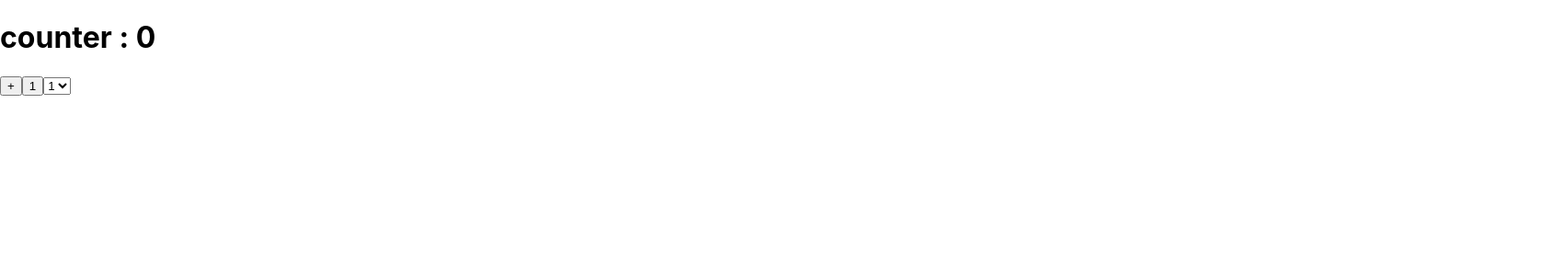
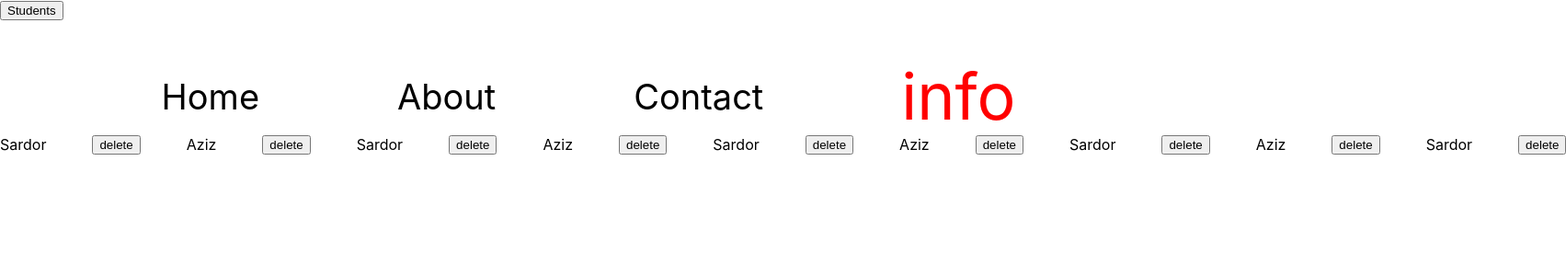
Before and after one commit to NizamovSardorbek/Wbb-ClassWorks, a React (Create React App) app: page /info in a window 1280 px wide. Shown: the top 300 px of the page at 92% size, 1703 px wide, since content can reach past the window. Built offline with nearby package versions, Linux system fonts and the light colour scheme.

Commit message:
routers dom

```diff
--- a/package.json
+++ b/package.json
@@ -8,6 +8,7 @@
     "@testing-library/user-event": "^13.5.0",
     "react": "^18.2.0",
     "react-dom": "^18.2.0",
+    "react-router-dom": "^5.3.4",
     "react-scripts": "5.0.1",
     "react-slick": "^0.29.0",
     "slick-carousel": "^1.8.1",
--- /dev/null
+++ b/src/RouterDom/About.jsx
@@ -0,0 +1,9 @@
+import React from 'react'
+
+const About = () => {
+  return (
+    <div>About</div>
+  )
+}
+
+export default About
--- /dev/null
+++ b/src/RouterDom/Contact.jsx
@@ -0,0 +1,9 @@
+import React from 'react'
+
+const Contact = () => {
+  return (
+    <div>Contact</div>
+  )
+}
+
+export default Contact
--- /dev/null
+++ b/src/RouterDom/Home.jsx
@@ -0,0 +1,9 @@
+import React from 'react'
+
+const Home = () => {
+  return (
+    <div>Home</div>
+  )
+}
+
+export default Home
--- /dev/null
+++ b/src/RouterDom/Info.jsx
@@ -0,0 +1,19 @@
+import React from "react";
+
+const Info = () => {
+  return (
+    <div style={{ display: "flex", gap: "50px" }}>
+      <span> Sardor </span> <button>delete</button>
+      <span> Aziz </span> <button>delete</button>
+      <span> Sardor </span> <button>delete</button>
+      <span> Aziz </span> <button>delete</button>
+      <span> Sardor </span> <button>delete</button>
+      <span> Aziz </span> <button>delete</button>
+      <span> Sardor </span> <button>delete</button>
+      <span> Aziz </span> <button>delete</button>
+      <span> Sardor </span> <button>delete</button>
+    </div>
+  );
+};
+
+export default Info;
--- /dev/null
+++ b/src/RouterDom/RootRouter.jsx
@@ -0,0 +1,40 @@
+import React from "react";
+import { Redirect, Route, Switch, useHistory } from "react-router-dom";
+import About from "./About";
+import Contact from "./Contact";
+import Home from "./Home";
+import Info from "./Info";
+import RouterNavbar from "./RouterNavbar";
+
+const RootRouter = () => {
+  const history = useHistory();
+
+  return (
+    <div>
+      <button onClick={() => history.goBack()}>Students</button>
+      <RouterNavbar />
+
+
+      <Switch>
+
+        <Route exact path={"/home"}>
+          <Home />
+        </Route>
+        <Route path={"/about"}>
+          <About />
+        </Route>
+        <Route path={"/contact"}>
+          <Contact />
+        </Route>
+        <Route path={"/info"}>
+          <Info />
+        </Route>
+        <Route path={"/"}>
+          <Redirect to={"/info"} />
+        </Route>
+      </Switch>
+    </div>
+  );
+};
+
+export default RootRouter;
--- /dev/null
+++ b/src/RouterDom/RouterNavbar.jsx
@@ -0,0 +1,28 @@
+import React from "react";
+import { NavLink } from "react-router-dom";
+import About from "./About";
+import Contact from "./Contact";
+import Home from "./Home";
+import { Wrap, WrapNavbar } from "./RouterStyle";
+
+const RouterNavbar = () => {
+  const style = { color: "red", fontSize: 70 };
+  return (
+    <WrapNavbar>
+      <Wrap activeStyle={style} to="/home">
+        Home
+      </Wrap>
+      <Wrap activeStyle={style} to="/about">
+        About
+      </Wrap>
+      <Wrap activeStyle={style} to="/contact">
+        Contact
+      </Wrap>
+      <Wrap activeStyle={{ color: "red", fontSize: 70 }} to="/info">
+        info
+      </Wrap>
+    </WrapNavbar>
+  );
+};
+
+export default RouterNavbar;
--- /dev/null
+++ b/src/RouterDom/RouterStyle.jsx
@@ -0,0 +1,17 @@
+import { NavLink } from "react-router-dom";
+import styled from "styled-components";
+
+export const WrapNavbar = styled.div`
+  display: flex;
+  align-items: center;
+  justify-content: center;
+  gap: 150px;
+`;
+
+export const Wrap = styled(NavLink)`
+margin-top: 40px;
+  font-size: 38px;
+  text-decoration: none;
+  color: black;
+  transition: all 0.4s;
+`;
--- a/src/index.js
+++ b/src/index.js
@@ -1,12 +1,15 @@
 import React from 'react';
 import ReactDOM from 'react-dom/client';
+import { BrowserRouter } from 'react-router-dom';
 import './index.css';
-import Raduceruse from './Raduceruse';
+import RootRouter from './RouterDom/RootRouter';
 
 
 const root = ReactDOM.createRoot(document.getElementById('root'));
 root.render(
   <React.StrictMode>
-    <Raduceruse/>
+    <BrowserRouter>
+    <RootRouter/>
+    </BrowserRouter>
   </React.StrictMode>
 );
```
Also changed, not shown: src/DeleteReduce.jsx (added, +36 -0 lines), src/Rewiew.js (+68 -0 lines), src/RouterDom/RouterMain.jsx (added, +57 -0 lines), 1 other file (tests, documents, lock files or other folders).
